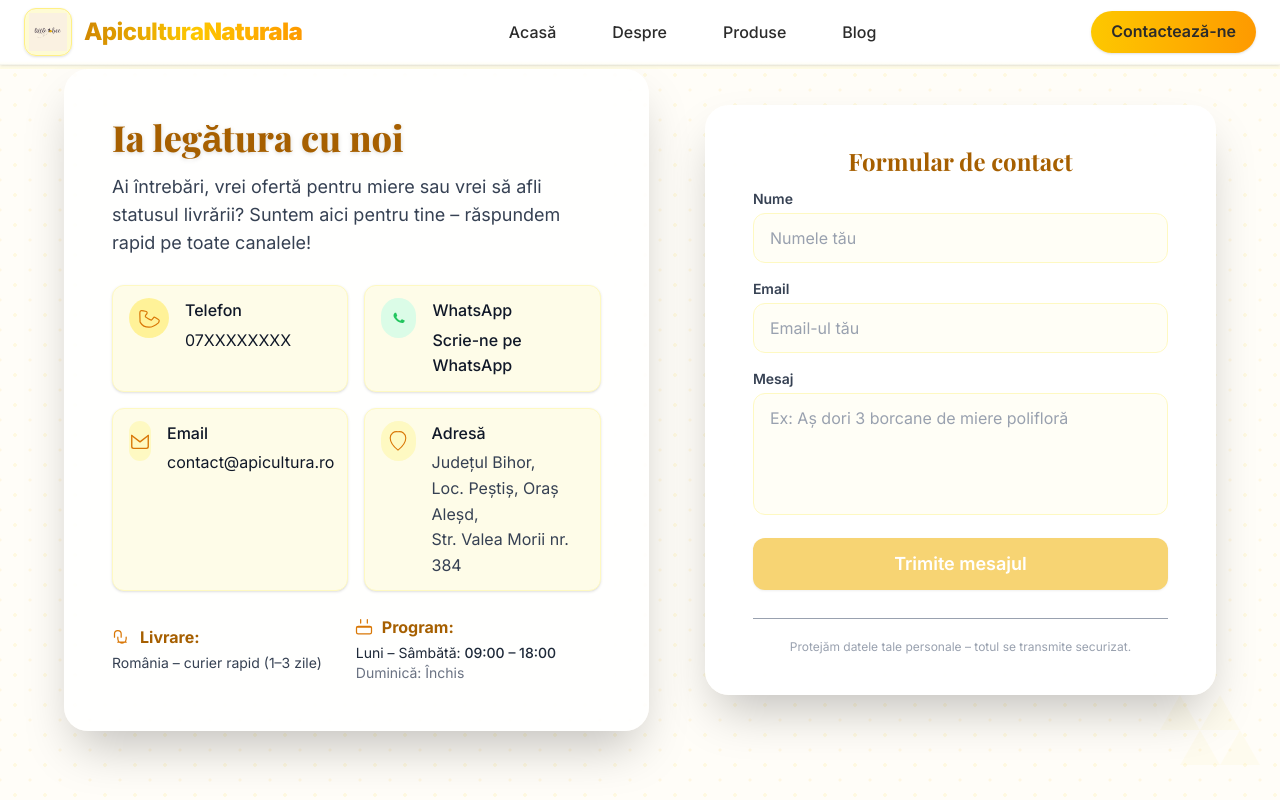
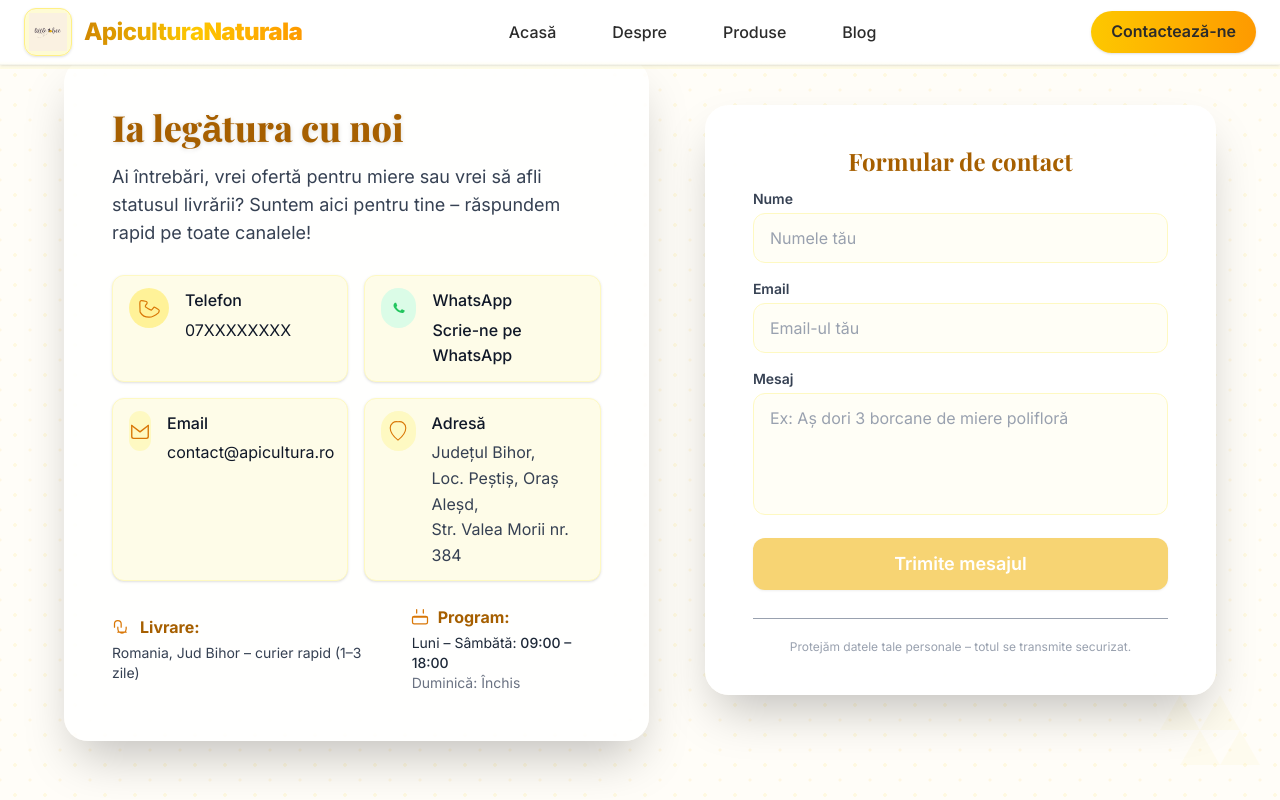
Before and after one commit to ionutpetru4046/Website-Apicultura, a Next.js app: page /contact in a window 1280 px wide. Shown: the top 800 px of the page. Built offline with nearby package versions, Linux system fonts and the light colour scheme; a web font is replaced by a local one.

Commit message:
working and fixing contact page

```diff
--- a/app/contact/page.tsx
+++ b/app/contact/page.tsx
@@ -24,7 +24,7 @@ export default function ContactPage() {
 
   return (
     <section
-      className="min-h-screen w-full bg-gradient-to-br from-yellow-50 to-white flex items-center justify-center py-8 px-2 md:px-6 relative overflow-hidden"
+      className="min-h-screen w-full bg-linear-to-br from-yellow-50 to-white flex items-center justify-center py-8 px-2 md:px-6 relative overflow-hidden"
       style={{
         backgroundImage:
           "radial-gradient(circle,rgba(253,224,71,0.13) 2px,transparent 2px), radial-gradient(circle,rgba(251,191,36,0.10) 1px,transparent 2px)",
@@ -106,7 +106,7 @@ export default function ContactPage() {
                   Livrare:
                 </p>
                 <span className="block mt-0.5 text-gray-700 text-sm">
-                  România &ndash; curier rapid (1–3 zile)
+                  Romania, Jud Bihor &ndash; curier rapid (1–3 zile)
                 </span>
               </div>
               <div>
```
